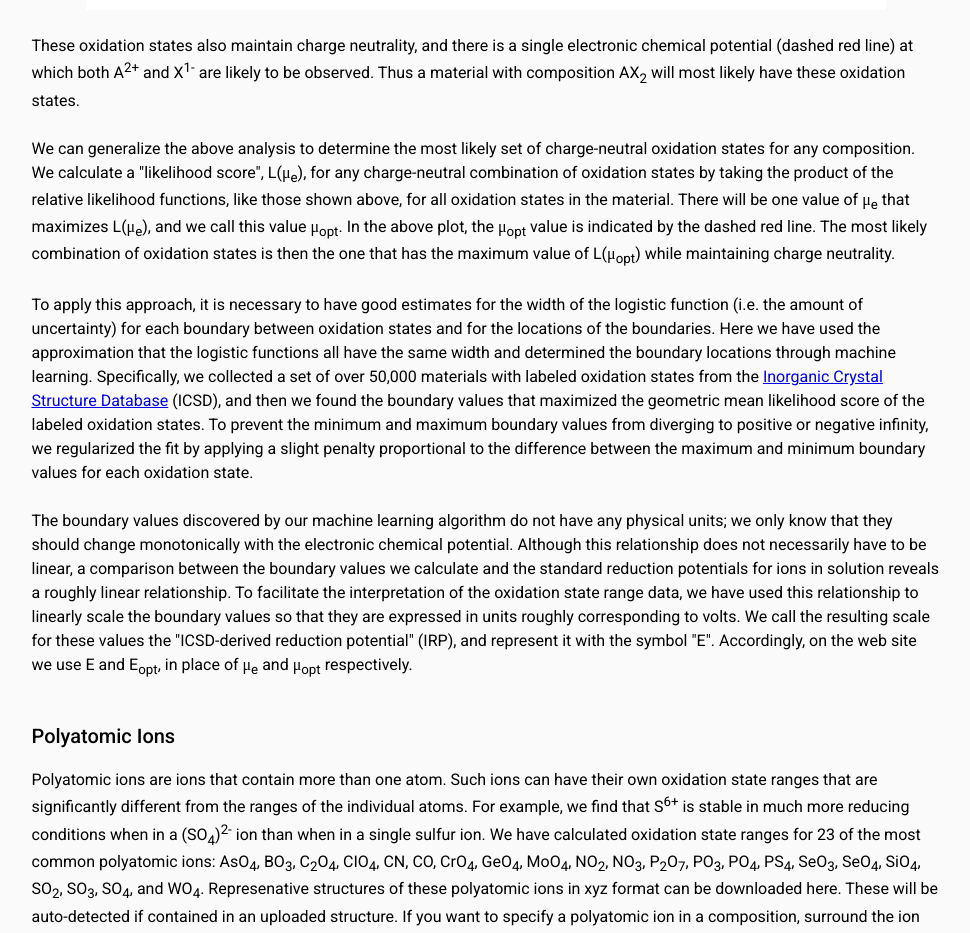
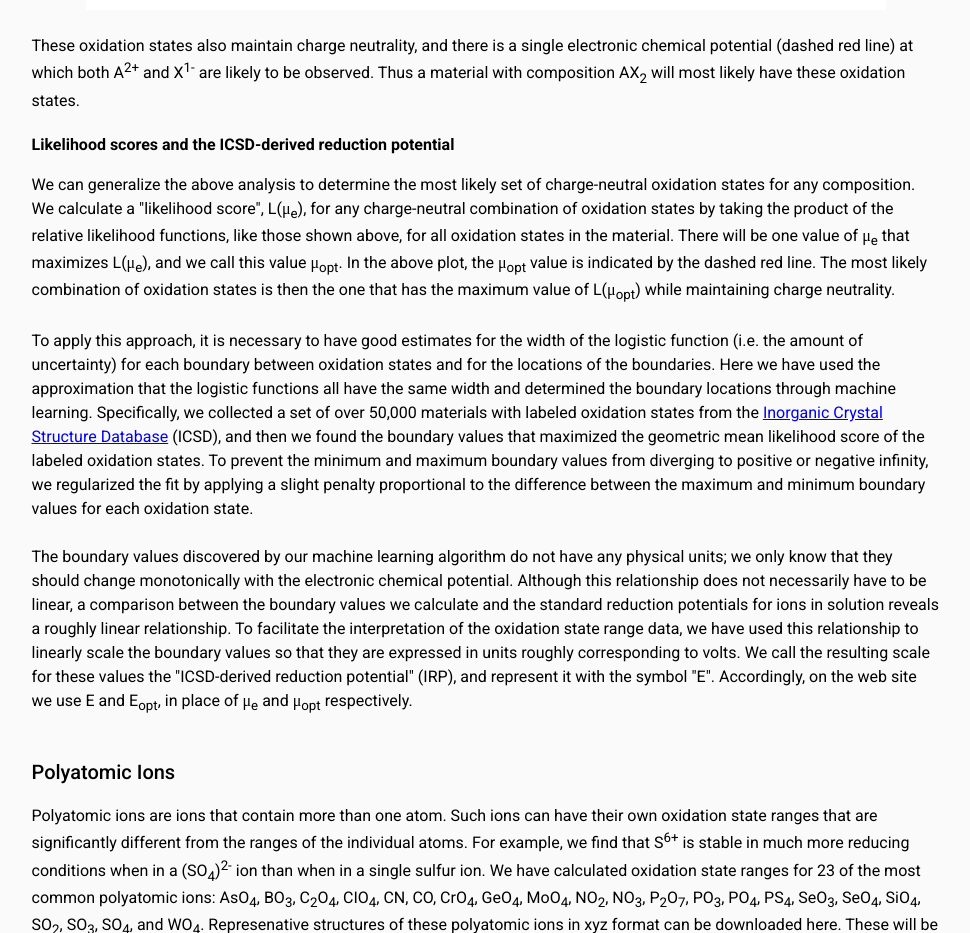
Before and after one commit to TRI-AMDD/oxidation-state-app, a React (Vite) app in the folder ui/: page /tutorial in a window 1280 px wide. Shown: the part 3825-4758 px from the top of the page, without its empty margins (154-1124 px from the left). Built offline with nearby package versions, Linux system fonts and the light colour scheme.

Commit message:
changed background color of tooltips, added delay when leaving tooltip, updated tutorial with new header

```diff
--- a/ui/src/features/data-table/table/data-grid-utils/columns.tsx
+++ b/ui/src/features/data-table/table/data-grid-utils/columns.tsx
@@ -58,7 +58,7 @@ export const columns: GridColDef<OxidationStatesTableItem>[] = [
         headerName: 'Likelihood at optimal ICSD-derived reduction potential value',
         renderHeader: () => (
             <HeaderTooltip
-                linkPath="/tutorial/#tutorial-text-15"
+                linkPath="/tutorial/#tutorial-icsd-derived-reduction-potential"
                 linkText="Likelihood"
                 bodyText="at optimal ICSD-derived reduction potential value"
             >
@@ -106,7 +106,7 @@ export const columns: GridColDef<OxidationStatesTableItem>[] = [
 
         renderHeader: () => (
             <HeaderTooltip
-                linkPath="/tutorial/#tutorial-text-15"
+                linkPath="/tutorial/#tutorial-icsd-derived-reduction-potential"
                 linkText="Likelihood"
                 bodyText="at current ICSD-derived reduction potential value"
             >
@@ -151,7 +151,7 @@ export const columns: GridColDef<OxidationStatesTableItem>[] = [
         headerName: 'Optimal ICSD-derived reduction potential value',
         renderHeader: () => (
             <HeaderTooltip
-                linkPath="/tutorial/#tutorial-text-15"
+                linkPath="/tutorial/#tutorial-icsd-derived-reduction-potential"
                 linkText="Optimal"
                 bodyText="ICSD-derived reduction potential value"
             >
--- a/ui/src/features/data-table/table/data-grid-utils/header-tooltip.tsx
+++ b/ui/src/features/data-table/table/data-grid-utils/header-tooltip.tsx
@@ -29,6 +29,8 @@ const HeaderTooltip = ({ linkText, bodyText, linkPath, children }: Props) => {
             arrow
             TransitionComponent={Fade}
             TransitionProps={{ timeout: 600 }}
+            leaveDelay={500}
+            placement="top"
         >
             {children}
         </Tooltip>
--- a/ui/src/pages/Tutorial/Tutorial.tsx
+++ b/ui/src/pages/Tutorial/Tutorial.tsx
@@ -155,7 +155,16 @@ const Tutorial = () => {
                     </div>
                     <Typography component={'div'} variant="body1">
                         <div dangerouslySetInnerHTML={{ __html: text14 }} />
-                        <br />
+                    </Typography>
+                    <Typography
+                        component={'div'}
+                        variant="body1"
+                        sx={{ marginBottom: '16px', marginTop: '20px', fontWeight: 'bold' }}
+                        id="tutorial-icsd-derived-reduction-potential"
+                    >
+                        Likelihood scores and the ICSD-derived reduction potential
+                    </Typography>
+                    <Typography component={'div'} variant="body1">
                         <div dangerouslySetInnerHTML={{ __html: text15 }} id={`tutorial-text-15`} />
                         <br />
                         <div dangerouslySetInnerHTML={{ __html: text16 }} />
--- a/ui/src/theme.ts
+++ b/ui/src/theme.ts
@@ -19,7 +19,9 @@ export const customTheme: ThemeOptions = {
         MuiTooltip: {
             styleOverrides: {
                 tooltip: {
-                    backgroundColor: 'rgba(97, 97, 97, 1)'
+                    backgroundColor: '#f5f5f9',
+                    color: 'rgba(0, 0, 0, 0.87)',
+                    border: '1px solid #dadde9'
                 }
             }
         }
```
